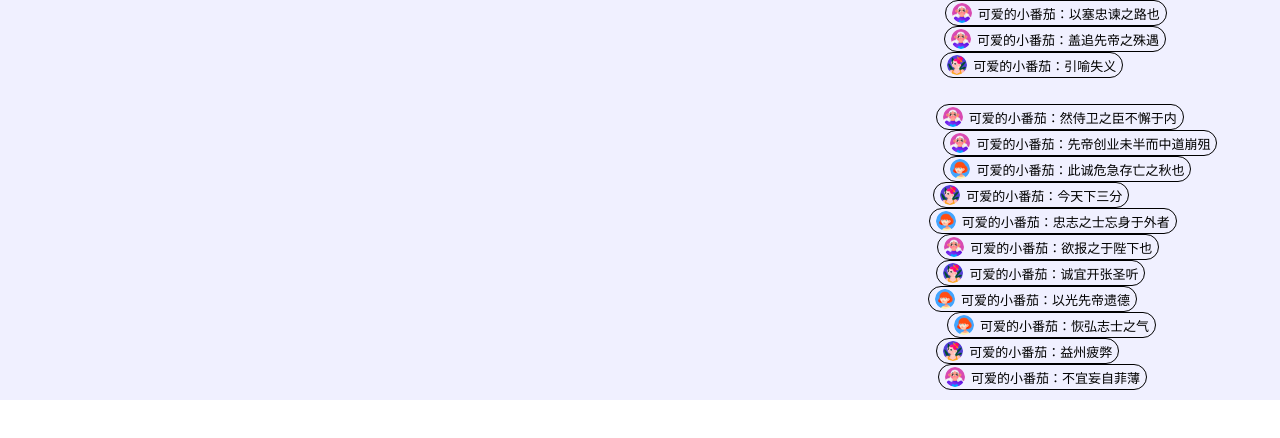
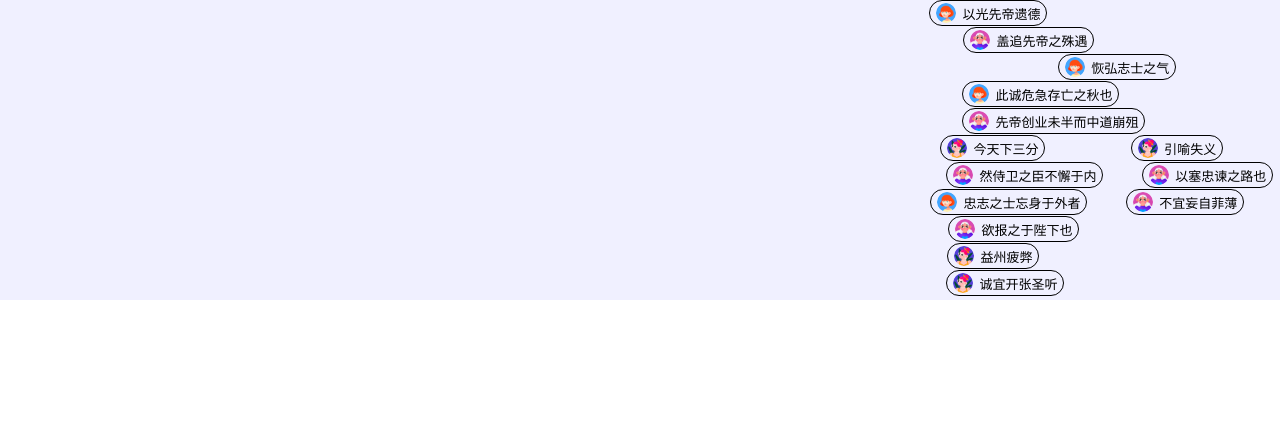
Before and after one commit to tomatogu/easy-barrage, a website built with webpack: page demo/index.html in a window 1280 px wide. Built offline with nearby package versions, Linux system fonts and the light colour scheme.

Commit message:
优化了一些功能

```diff
--- a/demo/data.js
+++ b/demo/data.js
@@ -1,57 +1,43 @@
 export const barrageData = [{
   avatar: './img/avatar1.png',
-  nickname: '可爱的小番茄',
   text: '先帝创业未半而中道崩殂'
 }, {
   avatar: './img/avatar2.png',
-  nickname: '可爱的小番茄',
   text: '今天下三分'
 }, {
   avatar: './img/avatar2.png',
-  nickname: '可爱的小番茄',
   text: '益州疲弊'
 }, {
   avatar: './img/avatar3.png',
-  nickname: '可爱的小番茄',
   text: '此诚危急存亡之秋也'
 }, {
   avatar: './img/avatar1.png',
-  nickname: '可爱的小番茄',
   text: '然侍卫之臣不懈于内'
 }, {
   avatar: './img/avatar3.png',
-  nickname: '可爱的小番茄',
   text: '忠志之士忘身于外者'
 }, {
   avatar: './img/avatar1.png',
-  nickname: '可爱的小番茄',
   text: '盖追先帝之殊遇'
 }, {
   avatar: './img/avatar1.png',
-  nickname: '可爱的小番茄',
   text: '欲报之于陛下也'
 }, {
   avatar: './img/avatar2.png',
-  nickname: '可爱的小番茄',
   text: '诚宜开张圣听'
 }, {
   avatar: './img/avatar3.png',
-  nickname: '可爱的小番茄',
   text: '以光先帝遗德'
 }, {
   avatar: './img/avatar3.png',
-  nickname: '可爱的小番茄',
   text: '恢弘志士之气'
 }, {
   avatar: './img/avatar1.png',
-  nickname: '可爱的小番茄',
   text: '不宜妄自菲薄'
 }, {
   avatar: './img/avatar2.png',
-  nickname: '可爱的小番茄',
   text: '引喻失义'
 }, {
   avatar: './img/avatar1.png',
-  nickname: '可爱的小番茄',
   text: '以塞忠谏之路也'
 }]
--- a/demo/index.css
+++ b/demo/index.css
@@ -6,7 +6,7 @@ html, body {
 .container {
   position: relative;
   width: 100%;
-  height: 400px;
+  height: 300px;
   background: rgb(240, 240, 255);
   overflow: hidden;
 }
@@ -17,6 +17,7 @@ html, body {
   flex-wrap: nowrap;
   align-items: center;
   width: auto;
+  padding: 0 6px;
   border: 1px solid #000;
   box-sizing: border-box;
 }
@@ -24,7 +25,6 @@ html, body {
 .avatar {
   width: 20px;
   height: 20px;
-  margin-left: 6px;
   margin-right: 6px;
   border-radius: 50%;
   box-sizing: border-box;
@@ -36,7 +36,6 @@ html, body {
 }
 
 .content {
-  margin-right: 6px;
   font-size: 13px;
   white-space: nowrap;
 }
--- a/demo/index.js
+++ b/demo/index.js
@@ -9,7 +9,9 @@ const barrage = new Barrage({
   data: barrageData,
   barrageItem: {
     height: 26
-  }
+  },
+  speed: 3,
+  showAvatar: true
 })
 
 barrage.init()
--- a/src/barrage.js
+++ b/src/barrage.js
@@ -7,11 +7,27 @@ class Barrage {
       return
     }
 
+    // 检查速度值是否合法
+    if (options.speed !== undefined && !this._checkSpeed(options.speed)) {
+      alert('speed 字段有误')
+      console.warn('spped 字段有误')
+      return
+    }
+
+    // 检查showAvatar
+    if (options.showAvatar !== undefined && typeof options.showAvatar !== 'boolean') {
+      alert('showAvatar 字段有误')
+      console.warn('showAvatar 字段有误')
+      return
+    }
+
     const data = Object.assign({}, {
       data: [],
       barrageItem: {
         height: 26
-      }
+      },
+      speed: 3,
+      showAvatar: false
     }, options)
 
     this.container = data.container
@@ -19,6 +35,8 @@ class Barrage {
     // 弹幕状态映射
     this.itemStatusMap = new Array(this.data.length).fill(true)
     this.itemHeight = data.barrageItem.height
+    this.speed = data.speed * 0.0293
+    this.showAvatar = data.showAvatar
   }
 
   init () {
@@ -48,15 +66,14 @@ class Barrage {
     const data = this.data[pointer]
     const el = document.createElement('div')
     el.classList.add('barrage')
-    const startLeft = this.containerWidth + Math.floor(Math.random() * 30)
+    const startLeft = this.containerWidth + Math.floor(Math.random() * 50)
     const top = lane * this.itemHeight + lane * this.gap
     el.style = `top: ${top}px; left: ${ startLeft }px; height: ${this.itemHeight}px; border-radius: ${this.itemHeight / 2}px`
-    el.innerHTML = `<img class="avatar" src="${data.avatar}" />
-      <p class="nickname">${data.nickname}：</p>
+    el.innerHTML = `${this.showAvatar ? '<img class="avatar" src="' + data.avatar + '" />' : ''}
       <p class="content">${data.text}</p>`
     this.container.appendChild(el)
     const width = el.offsetWidth
-    const animateTime = Math.floor((width + this.containerWidth) / 0.088)
+    const animateTime = Math.ceil((width + startLeft) / this.speed)
 
     this.animate(el, startLeft, -width, animateTime, () => {
       this.itemStatusMap[pointer] = true
@@ -125,6 +142,10 @@ class Barrage {
   _isDom (el) {
     return el && typeof el === 'object' && el.nodeType === 1 && typeof el.nodeName === 'string'
   }
+
+  _checkSpeed (speed) {
+    return speed % 1 === 0 && speed >=1 && speed <= 5
+  }
 }
 
 export default Barrage
```
